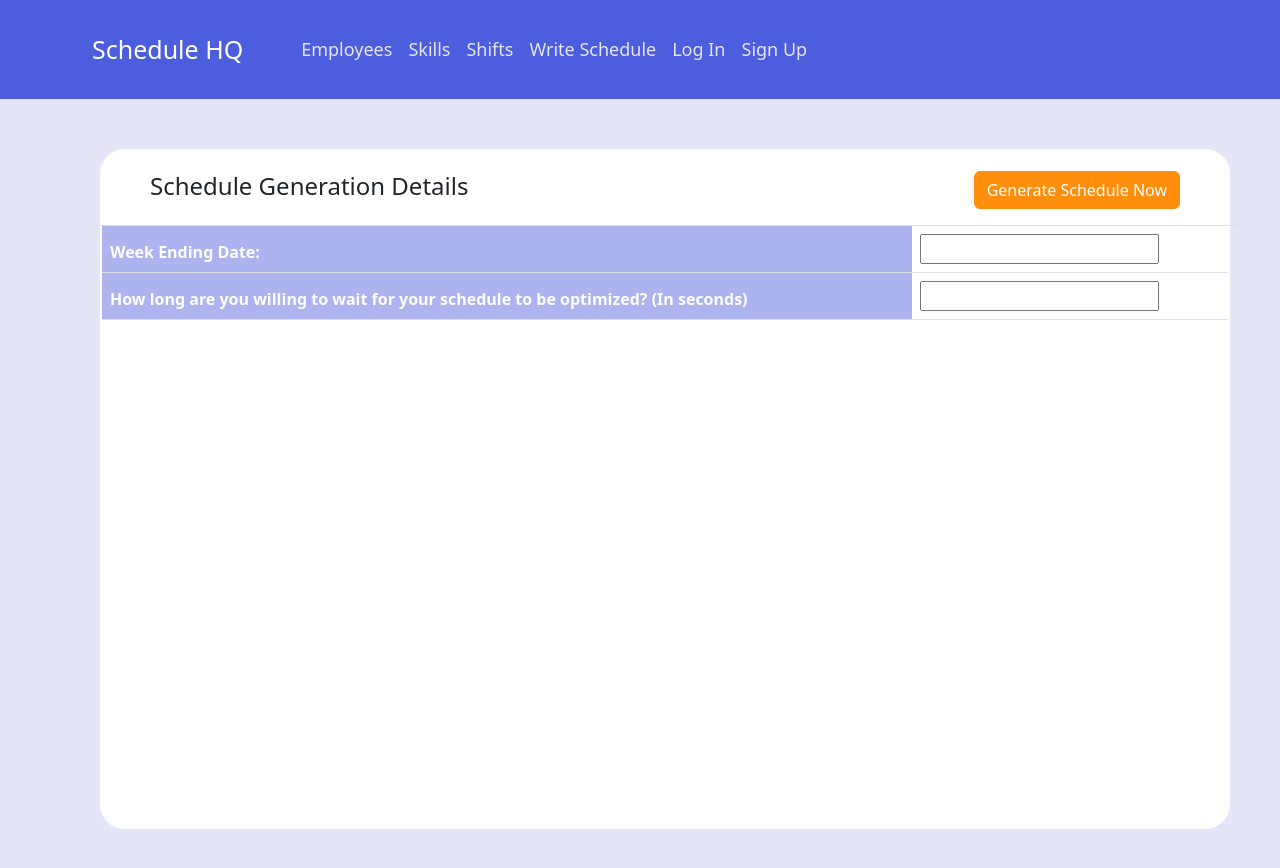
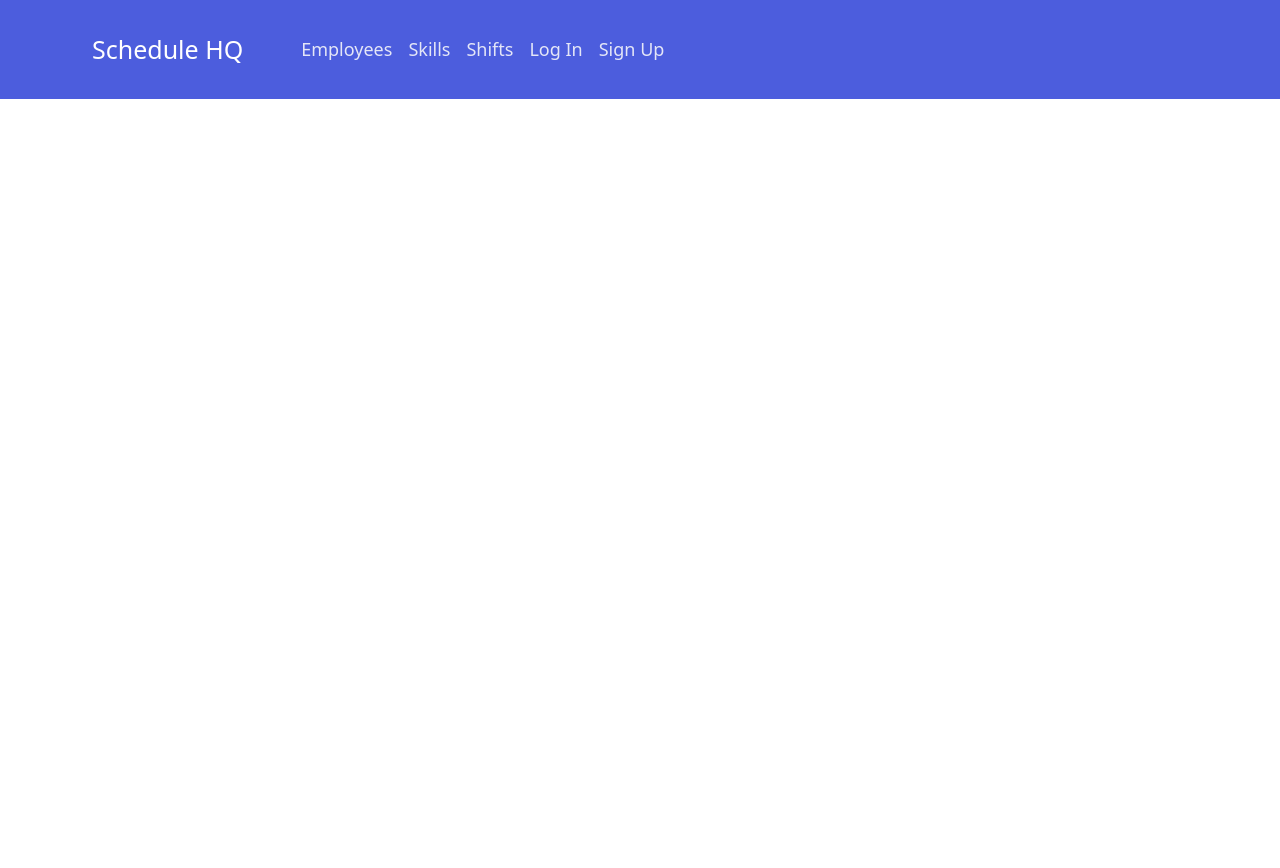
Before and after one commit to rrbannon2/ScheduleHQ, a React (Create React App) app in the folder Schedule/static/: page /generateschedule in a window 1280 px wide. After the commit the page ends 800 px from the top, so only its background shows below. Built offline with nearby package versions, Linux system fonts and the light colour scheme.

Commit message:
Changes GenerateSchedule page to a modal accessed on home page

```diff
--- a/Schedule/static/src/App.js
+++ b/Schedule/static/src/App.js
@@ -15,7 +15,7 @@ import UpdateBusinessInfo from './components/BusinessInfo/UpdateBusinessInfo';
 import BaseDropDownMenu from './components/BaseDropDownMenu/BaseDropDownMenu';
 import LoginPage from './components/LoginPage/LoginPage';
 import DisplaySchedulePage from './components/DisplaySchedule/DisplaySchedulePage';
-import GenerateSchedulePage from './components/GenerateSchedule/GenerateSchedulePage';
+// import GenerateSchedulePage from './components/GenerateSchedule/GenerateSchedulePage';
 import ShiftsTable from './components/ShiftsTable/ShiftsTable';
 import SkillsTable from './components/SkillsTable/SkillsTable';
 import { BrowserRouter as Router, Route, Routes } from 'react-router-dom';
@@ -39,7 +39,7 @@ const App = () => {
         <Routes>
           <Route path="/" element={<LoginPage />} />
           <Route path="/home" element={<DisplaySchedulePage />} />
-          <Route path="/generateschedule" element={<GenerateSchedulePage />} />
+          {/* <Route path="/generateschedule" element={<GenerateScheduleModal />} /> */}
           <Route path="/employeetable" element={<EmployeeTable />} />
           <Route path="/addemptable" element={<AddEmployeeTable />} />
           {/* <Route path="/baseemptable" element={<BaseEmployeeDataTable />} /> */}
--- a/Schedule/static/src/components/DisplaySchedule/DisplaySchedulePage.jsx
+++ b/Schedule/static/src/components/DisplaySchedule/DisplaySchedulePage.jsx
@@ -2,19 +2,19 @@ import React,{useState, useEffect} from 'react';
 import { Table, Row, Col, Button } from 'react-bootstrap';
 import '../BaseEmployeeDataTable/BaseEmployeeDataTable.css';
 import FetchComponent from '../FetchComponent/FetchComponent';
+import GenerateScheduleModal from '../GenerateSchedule/GenerateScheduleModal';
 import { Link,useLocation,Navigate, useNavigate } from 'react-router-dom';
 
 
 
 
 const DisplaySchedulePage = () => {
-
+    const [showGenSchedModal, setShowGenSchedModal] = useState(false)
     const [fetchedInfo, setFetchedInfo] = useState(null);
-
     useEffect(() => {
-        const handleBeforeUnload = (event) => {
-            event.preventDefault();
-          };
+        // const handleBeforeUnload = (event) => {
+        //     event.preventDefault();
+        //   };
         const fetchData = async () => {
             try {
                 const data = await FetchComponent(null, "GET", "/getSchedule",null);
@@ -39,8 +39,9 @@ const DisplaySchedulePage = () => {
                         Schedule For Week Ending {fetchedInfo[0][11]}
                     </Col>
                     <Col className='d-flex justify-content-end'>
-                        <Button id='addNew'>
-                            <Link id='linkAddNew' to="/generateschedule">Generate New Schedule</Link>
+                        <Button id='addNew' onClick={() => setShowGenSchedModal(true)}>
+                                {/* <Link id='linkAddNew' to="/generateschedule">Generate New Schedule</Link>     */}
+                                Generate New Schedule
                         </Button>
                     </Col>
                 </Row>
@@ -83,7 +84,8 @@ const DisplaySchedulePage = () => {
                         })}
                     </tbody>
                 </Table>
-            </div>
+                </div>
+                showGenSchedModal && <GenerateScheduleModal show={showGenSchedModal} handleClose={() => setShowGenSchedModal(false)} />
         </div>
     );
 };
--- /dev/null
+++ b/Schedule/static/src/components/GenerateSchedule/GenerateScheduleModal.jsx
@@ -0,0 +1,56 @@
+import React, { useState, useEffect } from 'react';
+import { Table, Button, Row, Col, Modal,Container,Form } from 'react-bootstrap';
+import { Link,useNavigate } from 'react-router-dom';
+import FetchComponent from '../FetchComponent/FetchComponent';
+import '../BaseEmployeeDataTable/BaseEmployeeDataTable.css';
+
+const GenerateScheduleModal = ({show,handleClose}) => {
+
+    return (
+        <Modal show={show} onClose={handleClose}>
+            <Modal.Header>
+                <Modal.Title>
+                    Generate New Schedule
+                </Modal.Title>
+            </Modal.Header>
+            <Modal.Body>
+                <Form>
+                    <Form.Group controlId="date">
+                        <Form.Label>Week Ending Date:</Form.Label>
+                        <Form.Control type="fullDate" placeholder="MM/DD/YYYY" autoFocus />
+                    </Form.Group>
+                    <Form.Group controlId="seconds">
+                        <Form.Label>How long are you willing to wait for your schedule to be optimized? (In seconds)</Form.Label>
+                        <Form.Control type="int" />
+                    </Form.Group>
+                </Form>
+            </Modal.Body>
+            <Modal.Footer>
+                <Button onClick={() => SubmitData(handleClose)}>Generate Schedule Now</Button>
+                <Button onClick={handleClose}>Cancel</Button>
+            </Modal.Footer>
+        </Modal>
+    );
+};
+
+export default GenerateScheduleModal;
+
+const ValidateData = () => {
+    const dateRegExp = /[0-3]\d\/[0-3]\d\/\d\d\d\d/;
+    var dateVal = document.getElementById("date").value;
+
+    if (!dateVal.match(dateRegExp)) {
+        alert("Date Entered Not Valid, Format Must Be DD/MM/YYYY or MM/DD/YYYY");
+        return null;
+    };
+    // alert("test");
+
+    return true;
+};
+
+const SubmitData = (handleClose) => {
+    ValidateData() ? FetchComponent({ "date": document.getElementById("date").value, "seconds": document.getElementById("seconds").value }, "POST", "/writeSchedule", null) :
+        console.log("Date not valid");
+    { handleClose() }
+
+};
--- a/Schedule/static/src/components/GenerateSchedule/GenerateSchedulePage.jsx
+++ /dev/null
@@ -1,60 +0,0 @@
-import React, { useState, useEffect } from 'react';
-import { Table, Button, Row, Col } from 'react-bootstrap';
-import { Link,useNavigate } from 'react-router-dom';
-import FetchComponent from '../FetchComponent/FetchComponent';
-import '../BaseEmployeeDataTable/BaseEmployeeDataTable.css';
-// TODO: Make this component a modal on the display schedule page,
-// would avoid needing to navigate and the clunky name in navbar.
-const GenerateSchedulePage = () => {
-
-    return (
-        <div className='tableContainer'>
-            <div className='containerTitle'>
-                <Row className='d-flex align-items-center pb-3 px-5 square border-bottom'>
-                    <Col className='align-items-center'>
-                        <h4>Schedule Generation Details</h4>
-                    </Col>
-                    <Col className='d-flex justify-content-end'>
-                        <Button id='addNew' onClick={() => SubmitData()}>
-                            Generate Schedule Now
-                        </Button>
-                    </Col>
-                </Row>
-                <Table striped hover>
-                    <thead>
-                        <tr>
-                            <th>Week Ending Date:</th>
-                            <td> <input onBlur={() => ValidateData()} id="date"></input></td>
-                        </tr>
-
-                        <tr>
-                            <th>How long are you willing to wait for your schedule to be optimized? (In seconds)</th>
-                            <td><input id="seconds"></input></td>
-                        </tr>
-                    </thead>
-               </Table>
-            </div>
-        </div>
-    );
-};
-
-export default GenerateSchedulePage;
-
-const ValidateData = () => {
-    const dateRegExp = /[0-3]\d\/[0-3]\d\/\d\d\d\d/;
-    var dateVal = document.getElementById("date").value;
-
-    if (!dateVal.match(dateRegExp)) {
-        alert("Date Entered Not Valid, Format Must Be DD/MM/YYYY or MM/DD/YYYY");
-        return null;
-    };
-    // alert("test");
-
-    return true;
-};
-
-const SubmitData = () => {
-    ValidateData() ? FetchComponent({ "date": document.getElementById("date").value, "seconds": document.getElementById("seconds").value }, "POST", "/writeSchedule", null) :
-        console.log("Date not valid");
-
-};
--- a/Schedule/static/src/components/TopNavbar/StickyNavbar.jsx
+++ b/Schedule/static/src/components/TopNavbar/StickyNavbar.jsx
@@ -23,9 +23,6 @@ const StickyNavbar = () => {
               <Link to="/shiftstable">Shifts </Link>
             </Nav.Link>
             <Nav.Link>
-              <Link to="/generateschedule">Write Schedule</Link>
-            </Nav.Link>
-            <Nav.Link>
               <Link to="/">Log In</Link>
             </Nav.Link>
             <Nav.Link>
```
Also changed, not shown: 1 other file (tests, documents, lock files or other folders).
